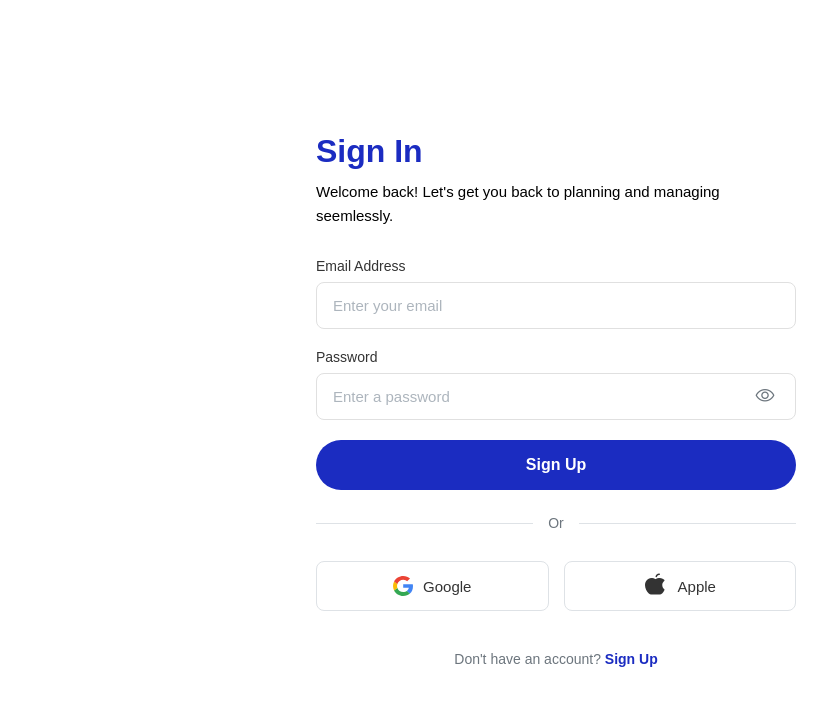
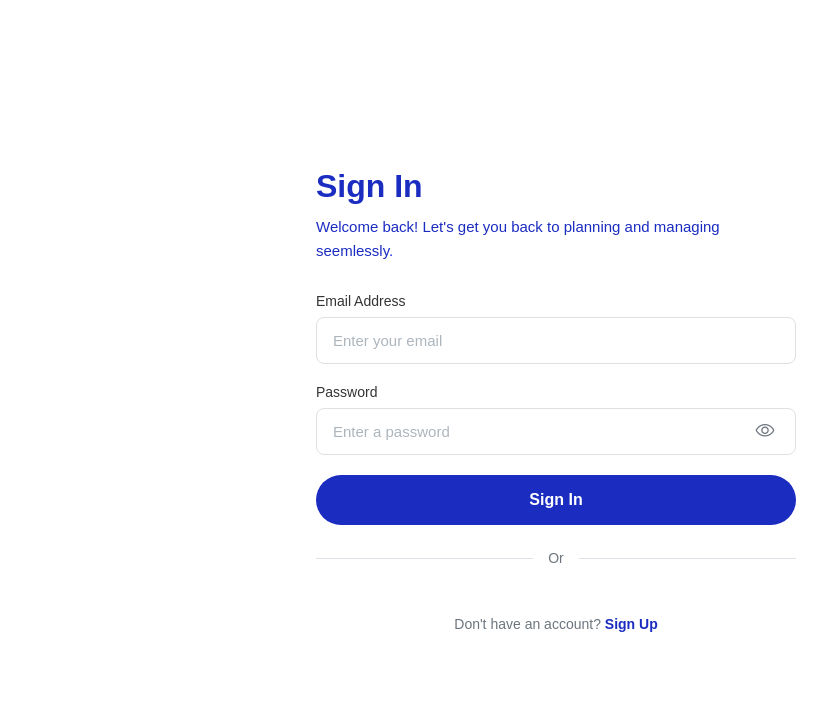
Before and after one commit to i-ekundayo/PlanIt, a plain HTML site: page planit-signin.html in a window 1280 px wide. Shown: the full height of the page, 404-1231 px from the left. Drawn offline with nearby package versions, Linux system fonts and the light colour scheme.

Commit message:
Add files via upload

```diff
--- a/planit-signin.html
+++ b/planit-signin.html
@@ -8,12 +8,12 @@
     <link rel="stylesheet" type="text/css" href="https://cdn.jsdelivr.net/npm/@phosphor-icons/web@2.1.1/src/regular/style.css"/>
     <link rel="stylesheet" type="text/css" href="https://cdn.jsdelivr.net/npm/@phosphor-icons/web@2.1.1/src/fill/style.css"/>
 
-    <title>PlanIt Sign-up</title>
+    <title>PlanIt Sign-in</title>
 
     <link rel="stylesheet" href="planit.css">
 
     <!-- Javascript link -->
-    <script src="index.js" defer></script>
+    <script src="planit-sign.js" defer></script>
 </head>
 
 <body>
@@ -84,7 +84,7 @@
                     </div>
 
                        <!-- SUBMIT BUTTON -->
-                    <button type="submit" class="submit-btn">Sign Up</button>
+                    <button type="submit" class="submit-btn">Sign In</button>
 
                     <!-- ALTERNATIVE SIGN-IN OPTIONS -->
                     <div class="other-means">
@@ -95,33 +95,32 @@
                             <span class="or-text">Or</span>
                             <div class="line"></div>
                         </div>
-
                         <!-- Google & Apple Sign-in Buttons -->
-                        <div class="other-options">
+                        <!-- <div class="other-options">
                             <button type="button" class="social-btn">
-                                <!-- Google Logo SVG -->
+                                Google Logo SVG -->
                                  <!-- <img src="google button.png" alt="google logo" class="social-btn-img"> -->
-                                 <svg width="20" height="20" viewBox="0 0 20 20" fill="none">
+                                 <!-- <svg width="20" height="20" viewBox="0 0 20 20" fill="none">
                                     <path d="M19.9895 10.1871C19.9895 9.36767 19.9214 8.76973 19.7742 8.14966H10.1992V11.848H15.8195C15.7062 12.7671 15.0943 14.1512 13.7346 15.0813L13.7155 15.2051L16.7429 17.4969L16.9527 17.5174C18.879 15.7789 19.9895 13.221 19.9895 10.1871Z" fill="#4285F4"/>
                                     <path d="M10.1993 19.9313C12.9527 19.9313 15.2643 19.0454 16.9527 17.5174L13.7346 15.0813C12.8734 15.6682 11.7176 16.0779 10.1993 16.0779C7.50243 16.0779 5.21352 14.3395 4.39759 11.9366L4.27799 11.9466L1.13003 14.3273L1.08887 14.4391C2.76588 17.6945 6.21061 19.9313 10.1993 19.9313Z" fill="#34A853"/>
                                     <path d="M4.39748 11.9366C4.18219 11.3166 4.05759 10.6521 4.05759 9.96565C4.05759 9.27909 4.18219 8.61473 4.38615 7.99466L4.38045 7.8626L1.19304 5.44366L1.08875 5.49214C0.397576 6.84305 0 8.36008 0 9.96565C0 11.5712 0.397576 13.0882 1.08875 14.4391L4.39748 11.9366Z" fill="#FBBC05"/>
                                     <path d="M10.1993 3.85336C12.1142 3.85336 13.406 4.66168 14.1425 5.33717L17.0207 2.59107C15.253 0.985496 12.9527 0 10.1993 0C6.2106 0 2.76588 2.23672 1.08887 5.49214L4.38626 7.99466C5.21352 5.59183 7.50242 3.85336 10.1993 3.85336Z" fill="#EB4335"/> -->
-                                </svg>
+                                <!-- </svg>
                                 Google
                             </button>
 
-                            <button type="button" class="social-btn">
+                            <button type="button" class="social-btn"> -->
                                 <!-- <img src="apple button.png" alt=""> -->
-                                <i class="ph-fill ph-apple-logo" style="font-size: 2.4rem;"></i>
+                                <!-- <i class="ph-fill ph-apple-logo" style="font-size: 2.4rem;"></i>
                                 Apple
                             </button>
-                        </div>
+                        </div> -->
 
                     </div>
 
                     <!-- SIGN-IN LINK -->
                     <div id="signin-link">
-                        <p id="signin-link">Don't have an account? <a href="index.html">Sign Up</a></p>
+                        <p id="signin-link">Don't have an account? <a href="planit-signup.html">Sign Up</a></p>
                     </div>
 
                 </form>
--- a/planit.css
+++ b/planit.css
@@ -91,6 +91,7 @@
             font-size: 1.5rem;
             line-height: 1.6;
             /* color: #6c757d; Gray on desktop */
+            color: #1B2CC1; /* Blue on desktop */
         }
 
 
```
Also changed, not shown: planit-signup.html (+8 -8 lines).
